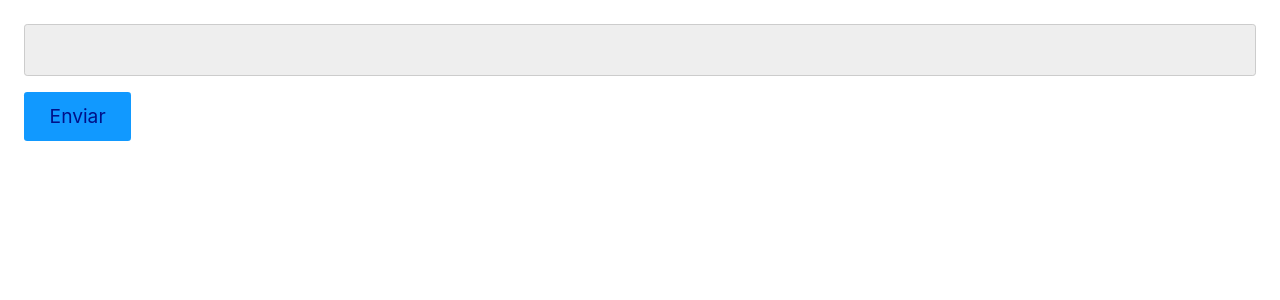
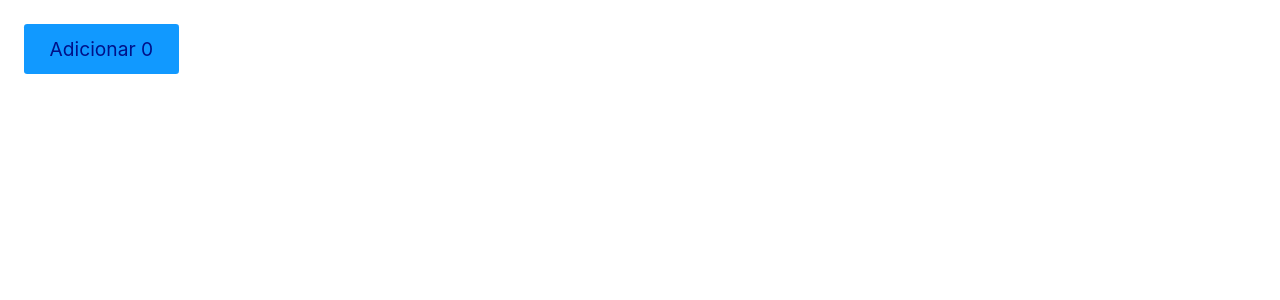
Before and after one commit to barbosadiego/react, a React (Create React App) app: page / in a window 1280 px wide. Shown: the top 300 px of the page. Built offline with nearby package versions, Linux system fonts and the light colour scheme.

Commit message:
fim-aula

```diff
--- a/src/App.jsx
+++ b/src/App.jsx
@@ -1,32 +1,24 @@
 import React from 'react';
 
 const App = (props) => {
-  const [coment, setComent] = React.useState([]);
-  const [input, setInput] = React.useState('');
-  const inputElement = React.useRef();
+  const [carrinho, setCarrinho] = React.useState(0);
+  const [notificacao, setNotificacao] = React.useState(null);
+  const timeoutRef = React.useRef();
 
   function handleClick() {
-    setComent([...coment, input]);
-    setInput('');
-    inputElement.current.focus();
+    setCarrinho(carrinho + 1);
+    setNotificacao('Item no carrinho.');
+
+    clearTimeout(timeoutRef.current);
+
+    timeoutRef.current = setTimeout(() => {
+      setNotificacao(null);
+    }, 1000);
   }
-
   return (
     <div>
-      <ul>
-        {coment.map((item) => (
-          <li key={item}>{item}</li>
-        ))}
-      </ul>
-      <input
-        type="text"
-        ref={inputElement}
-        value={input}
-        onChange={({ target }) => setInput(target.value)}
-      />
-      <button onClick={handleClick} style={{ marginTop: '1rem' }}>
-        Enviar
-      </button>
+      <p>{notificacao}</p>
+      <button onClick={handleClick}>Adicionar {carrinho}</button>
     </div>
   );
 };
```
